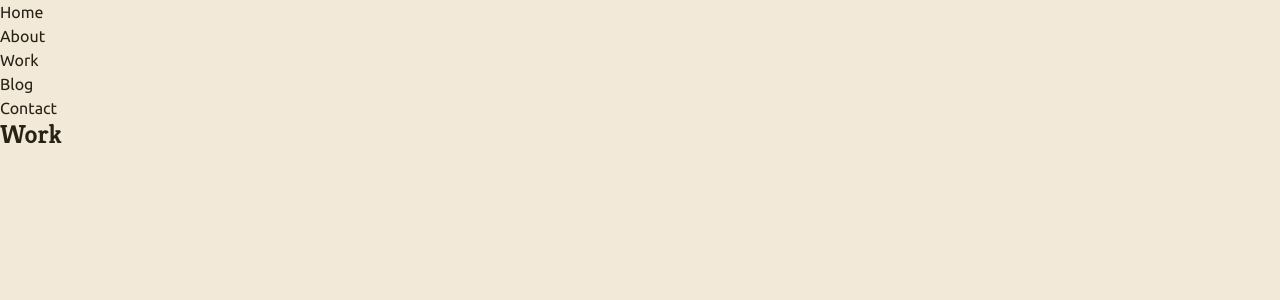
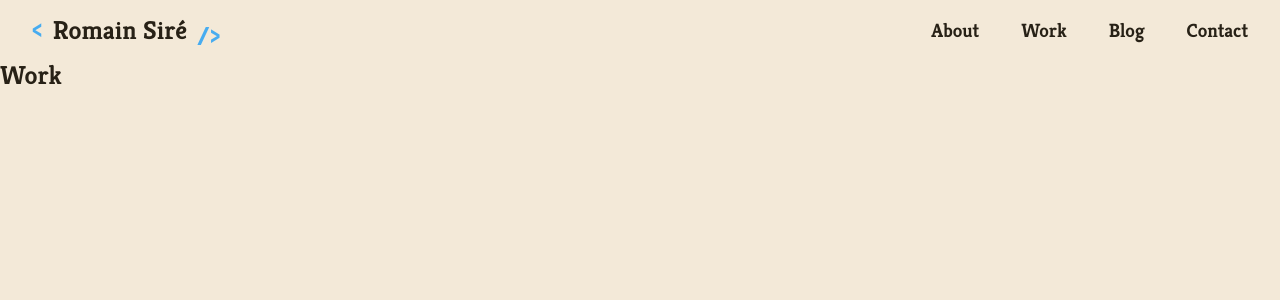
Before and after one commit to RomainSire/portfolio-nextjs, a Next.js app: page /work in a window 1280 px wide. Shown: the top 300 px of the page. Built offline with nearby package versions, Linux system fonts and the light colour scheme.

Commit message:
feat(layout): style the layout and add logo and Navigation components

```diff
--- /dev/null
+++ b/src/app/(pages)/layout.module.scss
@@ -0,0 +1,14 @@
+.header {
+	padding: 1rem 2rem;
+	display: flex;
+	justify-content: space-between;
+	align-items: center;
+	flex-wrap: wrap;
+	gap: var(--sm);
+}
+
+@media screen and (max-width: 650px) {
+	.header {
+		flex-direction: column;
+	}
+}
--- a/src/app/(pages)/layout.tsx
+++ b/src/app/(pages)/layout.tsx
@@ -1,4 +1,6 @@
-import Link from "next/link";
+import Logo from "@/components/ui/layout/Logo/Logo";
+import Navigation from "@/components/ui/layout/Navigation/Navigation";
+import style from "./layout.module.scss";
 
 type Props = Readonly<{
 	children: React.ReactNode;
@@ -7,25 +9,10 @@ type Props = Readonly<{
 export default function PagesLayout({ children }: Props) {
 	return (
 		<>
-			<nav>
-				<ul role="list">
-					<li>
-						<Link href={`/`}>Home</Link>
-					</li>
-					<li>
-						<Link href={`/about`}>About</Link>
-					</li>
-					<li>
-						<Link href={`/work`}>Work</Link>
-					</li>
-					<li>
-						<Link href={`/blog`}>Blog</Link>
-					</li>
-					<li>
-						<Link href={`/contact`}>Contact</Link>
-					</li>
-				</ul>
-			</nav>
+			<header className={style.header}>
+				<Logo />
+				<Navigation />
+			</header>
 			<main>{children}</main>
 		</>
 	);
--- /dev/null
+++ b/src/components/ui/layout/Logo/Logo.module.scss
@@ -0,0 +1,16 @@
+.link {
+	display: flex;
+	align-items: center;
+	flex-direction: row;
+	flex-wrap: nowrap;
+	gap: var(--sm);
+}
+.link::before {
+	content: "<";
+	color: var(--color-secondary);
+}
+.link::after {
+	content: "/>";
+	color: var(--color-secondary);
+	transform: translateY(var(--xs));
+}
--- /dev/null
+++ b/src/components/ui/layout/Logo/Logo.tsx
@@ -0,0 +1,14 @@
+import style from "./Logo.module.scss";
+
+export default function Logo() {
+	return (
+		<h1 className={style.title}>
+			<a
+				className={style.link}
+				href="/"
+			>
+				Romain Siré
+			</a>
+		</h1>
+	);
+}
--- /dev/null
+++ b/src/components/ui/layout/Navigation/Navigation.module.scss
@@ -0,0 +1,10 @@
+.list {
+	display: flex;
+	flex-direction: row;
+	align-items: center;
+	gap: var(--xl);
+	font-family: var(--font-heading);
+}
+.item {
+	font-size: 1.2rem;
+}
--- /dev/null
+++ b/src/components/ui/layout/Navigation/Navigation.tsx
@@ -0,0 +1,46 @@
+import Link from "next/link";
+import style from "./Navigation.module.scss";
+
+export default function Navigation() {
+	return (
+		<nav>
+			<ul
+				className={style.list}
+				role="list"
+			>
+				<li>
+					<Link
+						className={style.item}
+						href={`/about`}
+					>
+						About
+					</Link>
+				</li>
+				<li>
+					<Link
+						className={style.item}
+						href={`/work`}
+					>
+						Work
+					</Link>
+				</li>
+				<li>
+					<Link
+						className={style.item}
+						href={`/blog`}
+					>
+						Blog
+					</Link>
+				</li>
+				<li>
+					<Link
+						className={style.item}
+						href={`/contact`}
+					>
+						Contact
+					</Link>
+				</li>
+			</ul>
+		</nav>
+	);
+}
```
